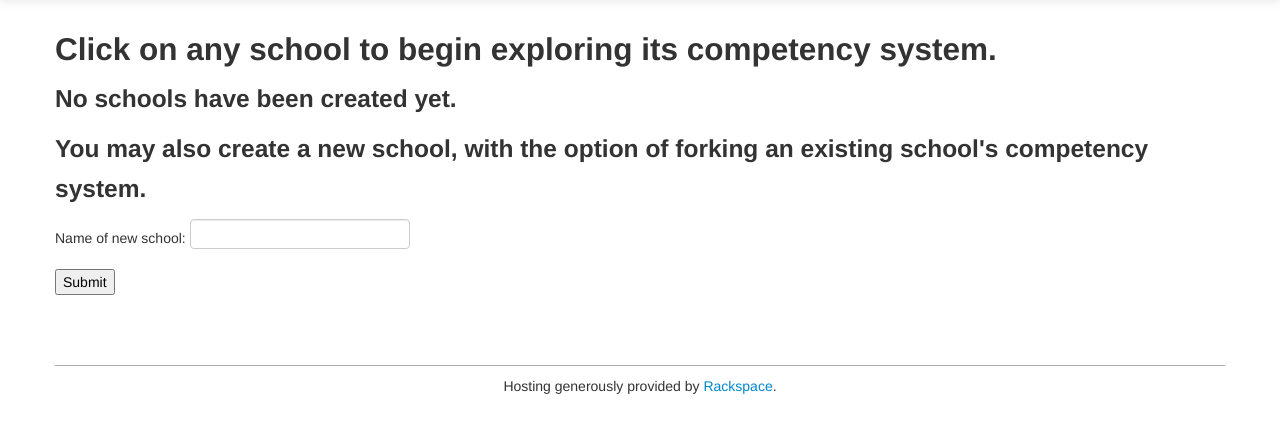
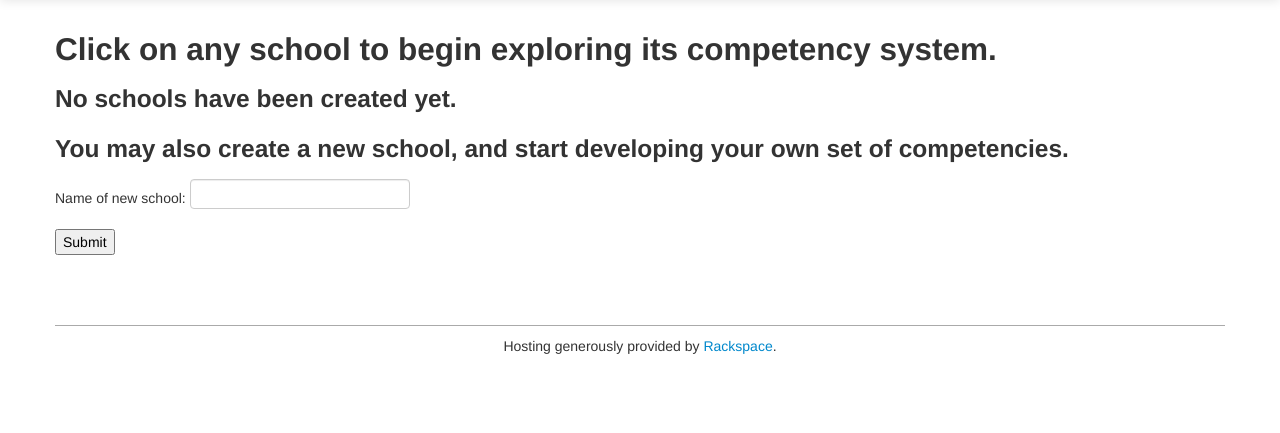
Before and after one commit to openlearningtools/opencompetencies, a Django app: page /schools/ in a window 1280 px wide. Shown: the part 41-474 px from the top of the page. Run offline with Django 3.2, Linux system fonts and the light colour scheme; data that the repository does not hold is empty; parts of the project's set-up code (start-up, migrations or seed data) failed here and were passed over; some libraries are stand-ins or nearby versions.

Commit message:
Removed references to forking.

```diff
--- a/competencies/urls.py
+++ b/competencies/urls.py
@@ -71,15 +71,6 @@ urlpatterns = patterns('',
     # change_visibility: No template; changes the visibility of an elment, and redirects to edit_visibility.
     url(r'^change_visibility/(?P<school_id>\d+)/(?P<object_type>\w+)/(?P<object_pk>\d+)/(?P<visibility_mode>\w+)/$', views.change_visibility, name='change_visibility'),
 
-
-    # --- Forking pages ---
-    # fork: Page offering an empty school the opportunity to fork an established school.
-    url(r'^schools/(?P<school_id>\d+)/fork/$', views.fork, name='fork'),
-
-    # confirm_fork: Confirms that a fork was successful.
-    url(r'^schools/(?P<forking_school_id>\d+)/fork/(?P<forked_school_id>\d+)/$',
-        views.confirm_fork, name='confirm_fork'),
-
     # new_school: Create a new school.
     url(r'^new_school/$', views.new_school, name='new_school'),
 
--- a/competencies/views.py
+++ b/competencies/views.py
@@ -775,37 +775,9 @@ def set_parent_order(child_object, order):
     order_method = 'set_' + child_object.__class__.__name__.lower() + '_order'
     getattr(parent_object, order_method)(order)
 
-
-# --- Forking pages: pages related to forking an existing school ---
-@login_required
-def fork(request, school_id):
-    empty_school = School.objects.get(id=school_id)
-    # Test if user allowed to edit this school.
-    if not has_edit_permission(request.user, empty_school):
-        redirect_url = '/no_edit_permission/' + str(school.id)
-        return redirect(redirect_url)
-
-    # Only get schools that have at least one subject area:
-    forkable_schools = [school for school in School.objects.all() if school.subjectarea_set.all()]
-    return render_to_response('competencies/fork.html',
-                              {'empty_school': empty_school, 'forkable_schools': forkable_schools},
-                              context_instance = RequestContext(request))
-
-@login_required
-def confirm_fork(request, forking_school_id, forked_school_id):
-    """Forks the requested school, and confirms success."""
-    forking_school = School.objects.get(id=forking_school_id)
-    forked_school = School.objects.get(id=forked_school_id)
-    fork_school(forking_school, forked_school)
-    return render_to_response('competencies/confirm_fork.html',
-                              {'forking_school': forking_school, 'forked_school': forked_school},
-                              context_instance = RequestContext(request))
-
 @login_required
 def new_school(request):
-    """Creates a new school, then offers link to fork an existing
-    school's competency system.
-    """
+    """Creates a new school."""
     # Will need validation.
     new_school_name = request.POST['new_school_name']
     new_school_created = False
@@ -831,85 +803,3 @@ def associate_user_school(user, school):
         up.user = user
         up.save()
         up.schools.add(school)
-
-# --- Helper functions ---
-def fork_school(forking_school, forked_school):
-    """Forks a given school's competency system.  Copies all aspects of
-    forked_school's competency system over to forking_school's system.
-    Resets all keys to new school's system, so that forking_school gets
-    an independent, isolated copy of the forked_school's system.
-
-    Clearly, this is a long function that could be refactored.
-
-    Test: Create a school, fork it, compare all hierarchical elements.
-    """
-
-    # Copy all subject areas to new school:
-    sas = forked_school.subjectarea_set.all()
-    for sa in sas:
-        new_sa = copy(sa)
-        new_sa.pk, new_sa.id = None, None
-        new_sa.school = forking_school
-        new_sa.save()
-
-        # Copy all competency areas that are only connected to an sa,
-        #  not sda, here:
-        comps = sa.competencyarea_set.all()
-        for comp in comps:
-            if not comp.subdiscipline_area:
-                new_comp = copy(comp)
-                new_comp.pk, new_comp.id = None, None
-                new_comp.subject_area = new_sa
-                new_comp.save()
-
-                # Copy all essential understandings associated with this competency area
-                eus = comp.essentialunderstanding_set.all()
-                for eu in eus:
-                    new_eu = copy(eu)
-                    new_eu.pk, new_eu.id = None, None
-                    new_eu.competency_area = new_comp
-                    new_eu.save()
-
-                    # Copy all learning targets associated with
-                    #  this essential understanding:
-                    copy_eu_lts(eu, new_eu)
-
-        # Copy all sdas to new school:
-        sdas = sa.subdisciplinearea_set.all()
-        for sda in sdas:
-            new_sda = copy(sda)
-            new_sda.pk, new_sda.id = None, None
-            new_sda.subject_area = new_sa
-            new_sda.save()
-
-            # Copy all competency areas connected to current sda here:
-            for comp in comps:
-                if comp.subdiscipline_area and comp.subdiscipline_area.subdiscipline_area == sda.subdiscipline_area:
-                    new_comp = copy(comp)
-                    new_comp.pk, new_comp.id = None, None
-                    new_comp.subject_area = new_sa
-                    new_comp.subdiscipline_area = new_sda
-                    new_comp.save()
-
-                    # Copy all essential understandings associated with this competency area
-                    eus = comp.essentialunderstanding_set.all()
-                    for eu in eus:
-                        new_eu = copy(eu)
-                        new_eu.pk, new_eu.id = None, None
-                        new_eu.competency_area = new_comp
-                        new_eu.save()
-
-                        # Copy all learning targets associated with
-                        #  this essential understanding:
-                        copy_eu_lts(eu, new_eu)
-
-def copy_eu_lts(eu, new_eu):
-    """Copies all learning targets associated with existing essential understanding
-    to a new essential understanding.
-    """
-    lts = eu.learningtarget_set.all()
-    for lt in lts:
-        new_lt = copy(lt)
-        new_lt.pk, new_lt.id = None, None
-        new_lt.essential_understanding = new_eu
-        new_lt.save()
--- a/opencompetencies/static/templates/competencies/edit_order.html
+++ b/opencompetencies/static/templates/competencies/edit_order.html
@@ -140,7 +140,7 @@
         </ul>
 
 	 {% else %}
-		  <p>This school does not have any subject areas yet. You may want to <a href="/schools/{{ school.id }}/fork">fork</a> another school's competency system instead of starting from scratch.</p>
+		  <p>This school does not have any subject areas yet.</p>
     {% endif %}
 
 {% endblock %}
--- a/opencompetencies/static/templates/competencies/edit_visibility.html
+++ b/opencompetencies/static/templates/competencies/edit_visibility.html
@@ -232,7 +232,7 @@
         </ul>
 
 	 {% else %}
-		  <p>This school does not have any subject areas yet. You may want to <a href="/schools/{{ school.id }}/fork">fork</a> another school's competency system instead of starting from scratch.</p>
+		  <p>This school does not have any subject areas yet.</p>
     {% endif %}
 
 {% endblock %}
--- a/opencompetencies/static/templates/competencies/entire_system.html
+++ b/opencompetencies/static/templates/competencies/entire_system.html
@@ -174,7 +174,7 @@
         </ul>
 
 	 {% elif user.is_authenticated and school in user.profile.schools.all %}
-		  <p>This school does not have any subject areas yet. You may want to <a href="/schools/{{ school.id }}/fork">fork</a> another school's competency system instead of starting from scratch.</p>
+		  <p>This school does not have any subject areas yet.</p>
     {% else %}
 		  <p>This school does not have any public subject areas yet.</p>
     {% endif %}
--- a/opencompetencies/static/templates/competencies/school.html
+++ b/opencompetencies/static/templates/competencies/school.html
@@ -37,7 +37,7 @@
 		  </ul>
 
 	 {% elif user.is_authenticated and school in user.profile.schools.all %}
-		  <p>This school does not have any subject areas yet. You may want to <a href="/schools/{{ school.id }}/fork">fork</a> another school's competency system instead of starting from scratch.</p>
+		  <p>This school does not have any subject areas yet.</p>
     {% else %}
 		  <p>This school does not have any public subject areas yet.</p>
     {% endif %}
--- a/opencompetencies/static/templates/competencies/schools.html
+++ b/opencompetencies/static/templates/competencies/schools.html
@@ -15,7 +15,7 @@
 		<h3>No schools have been created yet.</h3>
     {% endif %}
 
-	 <h3>You may also create a new school, with the option of forking an existing school's competency system.</h3>
+	 <h3>You may also create a new school, and start developing your own set of competencies.</h3>
 	 <form action="/new_school/" method="post">
 		  {% csrf_token %}
 		      <p>Name of new school:
```
Also changed, not shown: competencies/tests.py (+0 -11 lines), opencompetencies/static/templates/competencies/confirm_fork.html (deleted, +0 -12 lines), opencompetencies/static/templates/competencies/fork.html (deleted, +0 -19 lines).
